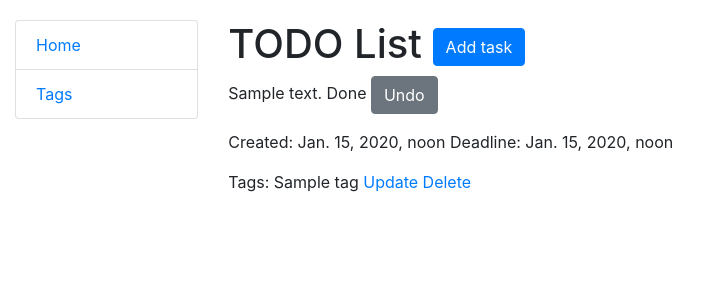
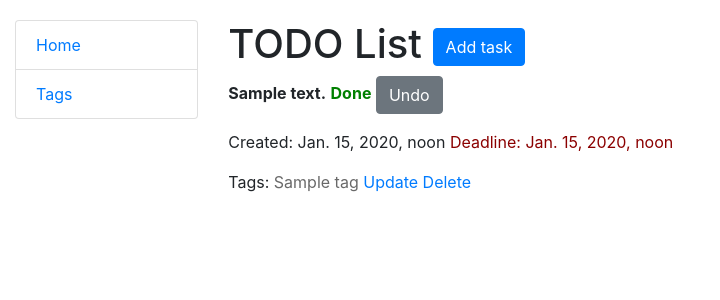
Before and after one commit to katevasilenko/todo-list-kate, a Django app: page / in a window 1280 px wide. Shown: the top 300 px of the page, without its empty margins (0-720 px from the left). Run offline with Django 4.2, Linux system fonts and the light colour scheme; tables that the repository leaves empty hold one stand-in row (values such as "Sample post").

Commit message:
finalizing project

```diff
--- a/templates/todo_list/tag_confirm_delete.html
+++ b/templates/todo_list/tag_confirm_delete.html
@@ -2,7 +2,7 @@
 
 {% block content %}
   <h1>Delete Tag?</h1>
-  <p>Do you really want to delete tag {{ task.name }}?</p>
+  <p>Do you really want to delete tag {{ tag.name }}?</p>
   <form action="" method="post">
     {% csrf_token %}
     <input class="btn btn-danger" type="submit" value="Delete">
--- a/templates/todo_list/task_list.html
+++ b/templates/todo_list/task_list.html
@@ -10,15 +10,15 @@
   {% if task_list %}
     {% for task in task_list %}
       <p>
-        {{ task.content }}
+        <strong>{{ task.content }}</strong>
         {% if task.is_done %}
-          Done
+          <strong><font color="green">Done</font></strong>
           <a href="{% url 'todo_list:task-uncompleted' pk=task.id %}">
             <input class="btn btn-secondary" type="submit" value="Undo">
           </a>
         {% endif %}
         {% if not task.is_done %}
-          Not done
+          <strong><font color="#8b0000">Not done</font></strong>
           <a href="{% url 'todo_list:task-completed' pk=task.id %}">
             <input class="btn btn-success" type="submit" value="Complete">
           </a>
@@ -27,13 +27,13 @@
       <p>
         Created: {{ task.datetime }}
         {% if task.deadline %}
-          Deadline: {{ task.deadline }}
+          <font color="#8b0000">Deadline: {{ task.deadline }}</font>
         {% endif %}
       </p>
       <p>
         Tags:
         {% for tag in task.tags.all %}
-          {{ tag.name }}
+          <font color="#696969">{{ tag.name }}</font>
         {% endfor %}
 
         <a href="{% url 'todo_list:task-update' pk=task.id %}">Update</a>
```
Also changed, not shown: static/css/styles.css (line endings or trailing spaces), templates/includes/sidebar.html (line endings or trailing spaces), templates/todo_list/task_confirm_delete.html (line endings or trailing spaces).
